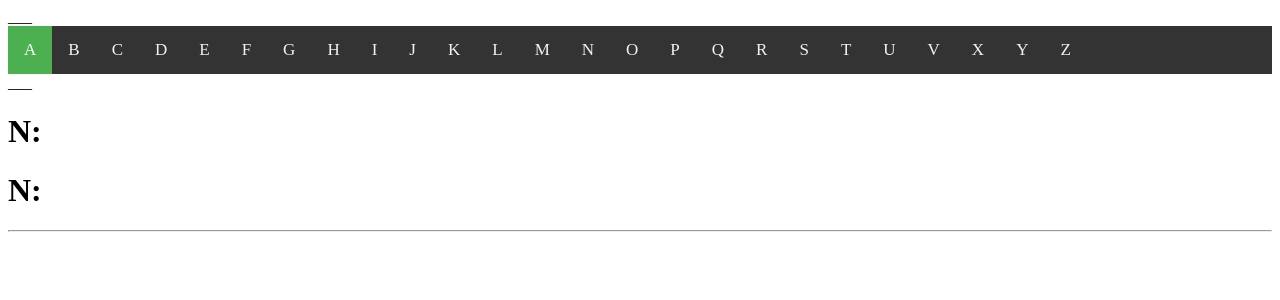
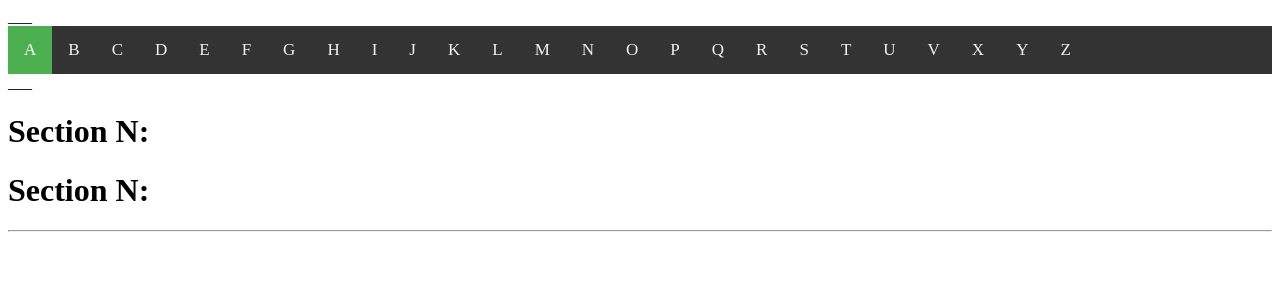
Before and after one commit to IronRico/TestGlossary, a Jekyll site: the page built from N.md, in a window 1280 px wide. Shown: the top 300 px of the page. Built offline with Jekyll 4.4.1, drawn with Linux system fonts in a browser that asks for light colours; our own code applies the rules of GitHub Pages for plain Markdown files.

Commit message:
Update N.md

```diff
--- a/N.md
+++ b/N.md
@@ -1,2 +1,2 @@
-# **N:**
+# **Section N:**
 ___
```
